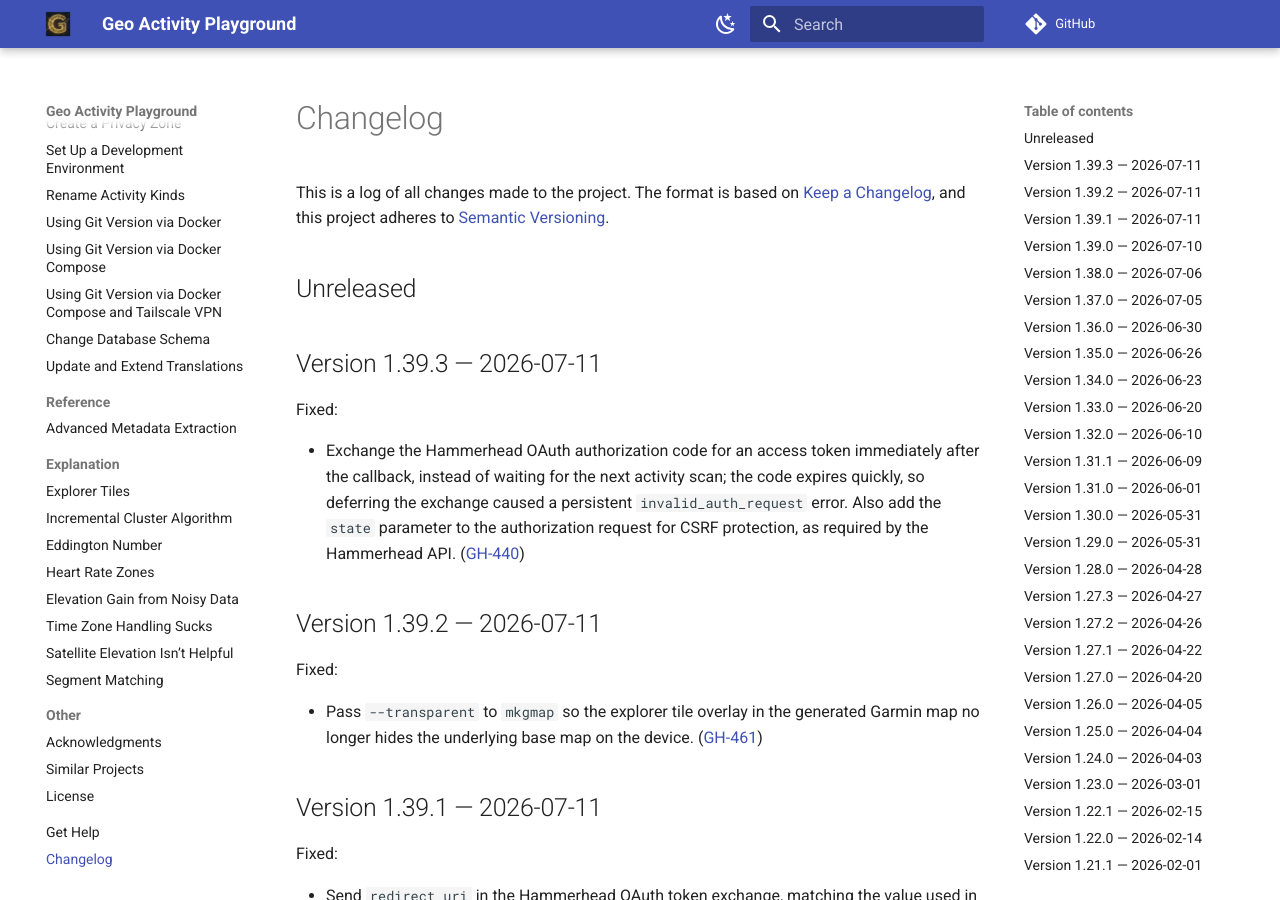
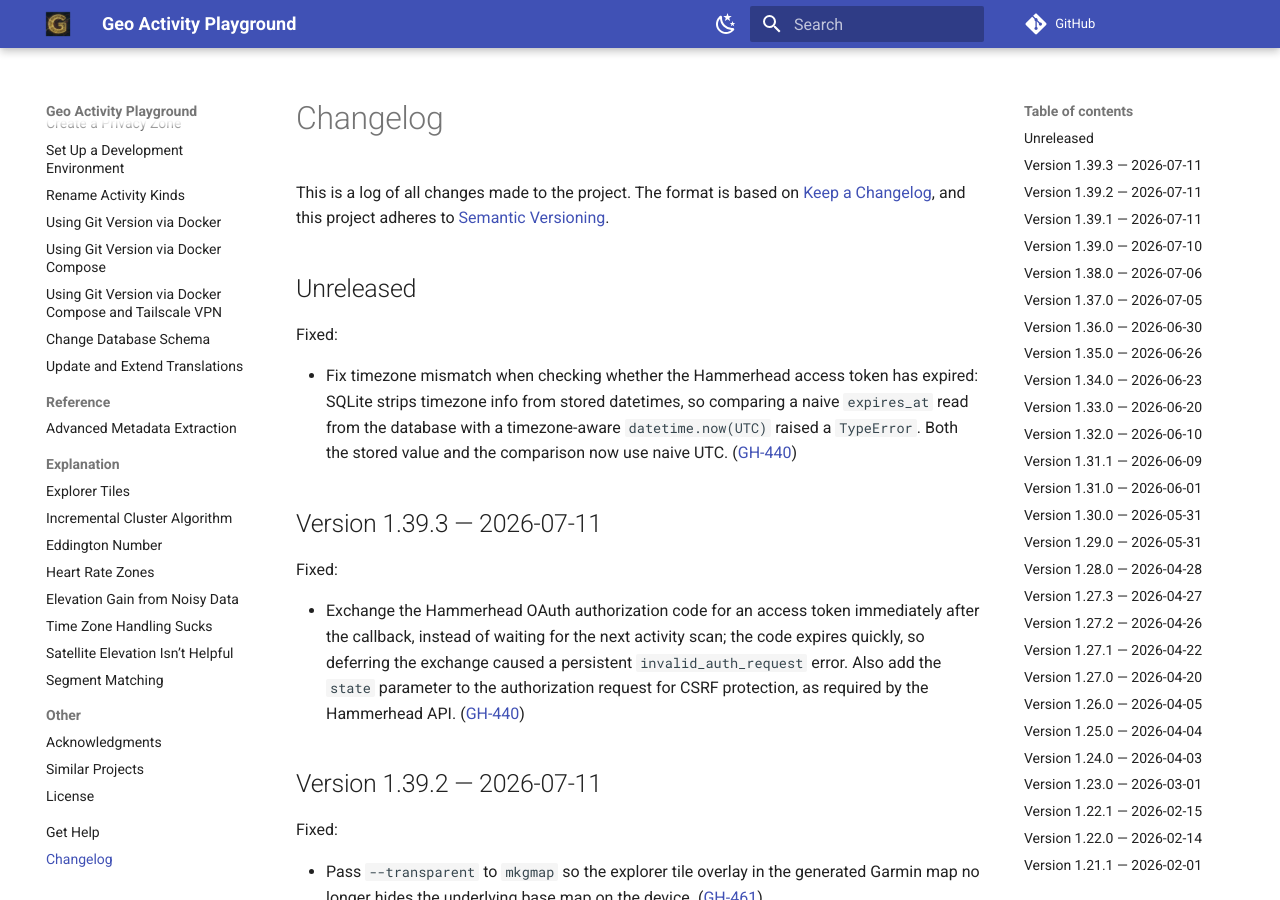
Before and after one commit to martin-ueding/geo-activity-playground, an MkDocs documentation site: the page built from docs/changelog.md, in a window 1280 px wide and 900 px high. Built offline with MkDocs 1.6.1 and Material for MkDocs 9.7.7, drawn with Linux system fonts in a browser that asks for light colours; comment, search, counter and statistics services are not loaded.

Commit message:
docs: changelog entry for Hammerhead expires_at timezone fix
Refs: GH-440

```diff
--- a/docs/changelog.md
+++ b/docs/changelog.md
@@ -17,6 +17,9 @@ Types of changes
 
 ## Unreleased
 
+Fixed:
+
+- Fix timezone mismatch when checking whether the Hammerhead access token has expired: SQLite strips timezone info from stored datetimes, so comparing a naive `expires_at` read from the database with a timezone-aware `datetime.now(UTC)` raised a `TypeError`. Both the stored value and the comparison now use naive UTC. ([GH-440](https://github.com/martin-ueding/geo-activity-playground/discussions/440))
 
 ## Version 1.39.3 — 2026-07-11
 
```
